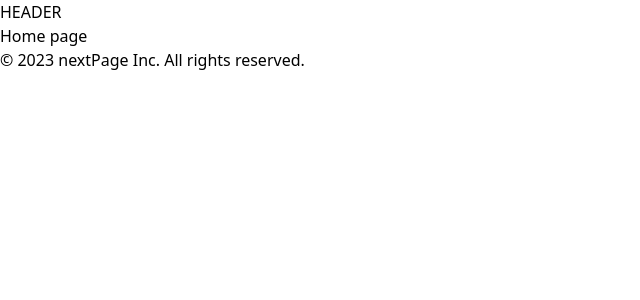
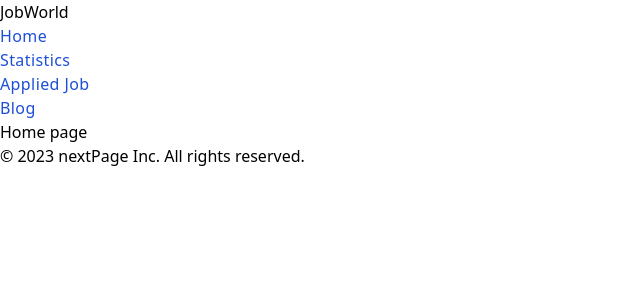
Before and after one commit to Mohammad-Arkan/assignment-9, a React (Vite) app: page / in a window 1280 px wide. Shown: the top 300 px of the page, without its empty margins (0-640 px from the left). Built offline with nearby package versions, Linux system fonts and the light colour scheme.

Commit message:
addde nav items

```diff
--- a/src/components/Header.jsx
+++ b/src/components/Header.jsx
@@ -1,9 +1,38 @@
 import React from 'react';
+import { NavLink } from 'react-router-dom';
 
 const Header = () => {
     return (
         <div>
-            <h2>HEADER</h2>
+            <div>
+                <div>JobWorld</div>
+                <div>
+                    <ul>
+                        <li>
+                            <NavLink to="/"
+                              className={({ isActive }) => (isActive ? 'active' : 'default')}
+                            >Home</NavLink>
+                        </li>
+                        <li>
+                            <NavLink to="/"
+                              className={({ isActive }) => (isActive ? 'active' : 'default')}
+                            >Statistics</NavLink>
+                        </li>
+                        <li>
+                            <NavLink to="/"
+                              className={({ isActive }) => (isActive ? 'active' : 'default')}
+                            >Applied Job</NavLink>
+                        </li>
+                        <li>
+                            <NavLink to="/"
+                              className={({ isActive }) => (isActive ? 'active' : 'default')}
+                            >Blog</NavLink>
+                        </li>
+
+                    </ul>
+                </div>
+                <div></div>
+            </div>
         </div>
     );
 };
--- a/src/index.css
+++ b/src/index.css
@@ -1,3 +1,23 @@
 @tailwind base;
 @tailwind components;
 @tailwind utilities;
+
+.my-container{
+  @apply px-4 py-16 mx-auto sm:max-w-xl md:max-w-full lg:max-w-screen-xl md:px-24 lg:px-8 lg:py-20
+}
+
+.btn{
+  @apply inline-flex items-center h-12 px-6 mb-3 font-medium text-white transition duration-200 rounded shadow-md  md:mb-0 bg-blue-400 hover:bg-blue-700
+}
+
+.badge{
+  @apply inline-block px-3 py-px mb-4 text-xs font-semibold tracking-wider text-teal-900 uppercase rounded-full bg-yellow-400
+}
+
+.active{
+  @apply font-medium tracking-wide text-blue-700 transition-colors duration-200 hover:text-blue-400
+}
+
+.default{
+  @apply font-medium tracking-wide text-gray-700 transition-colors duration-200 hover:text-blue-400
+}
```
